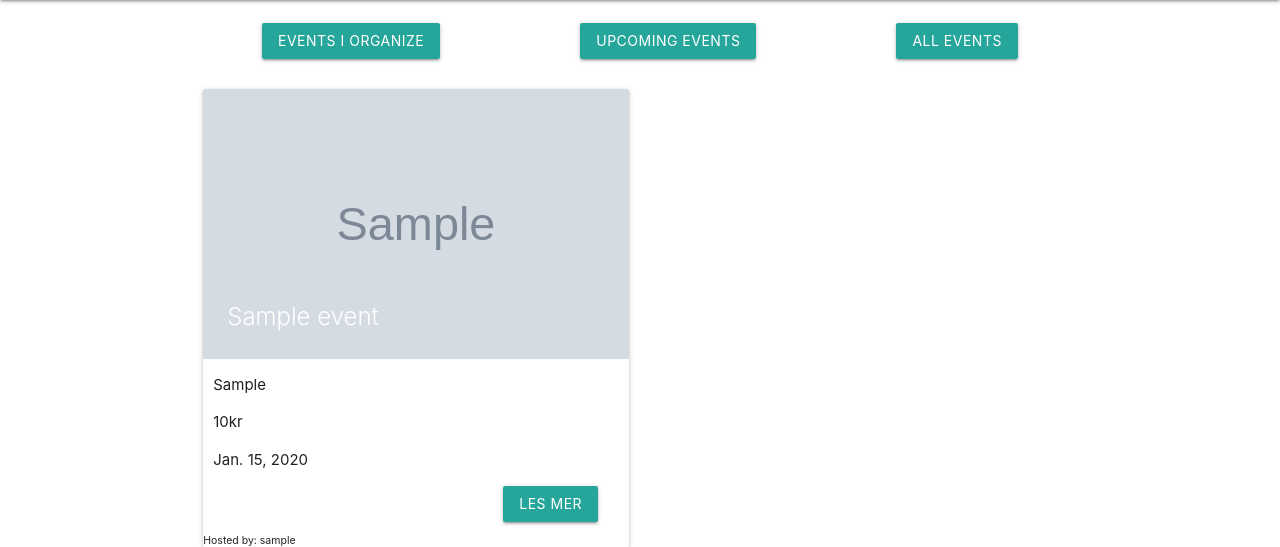
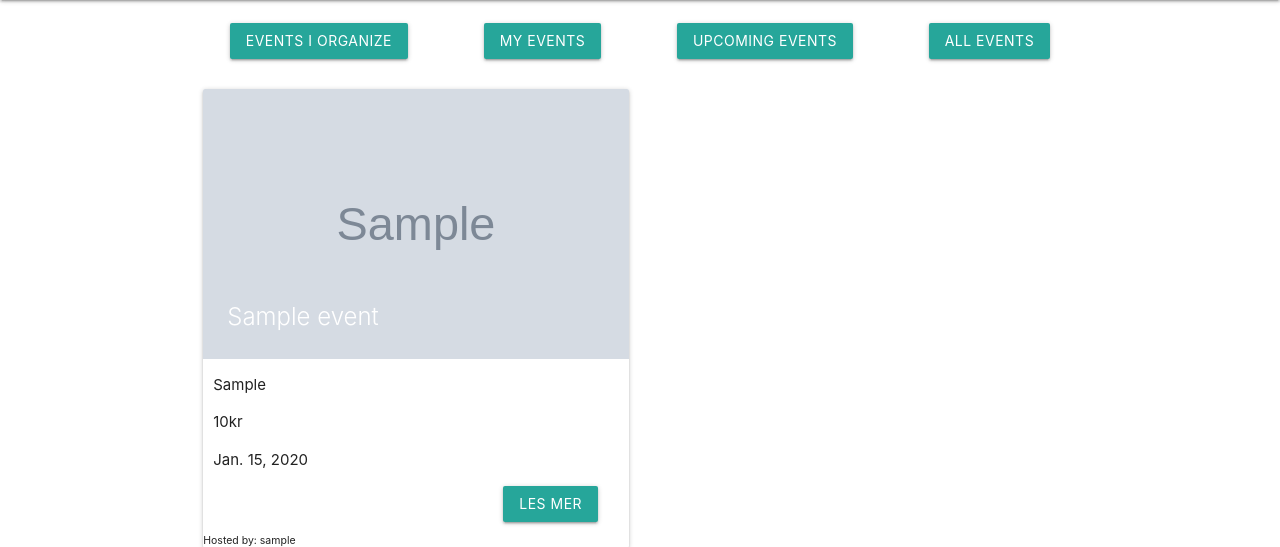
Before and after one commit to Magssch/Eventify, a Django app: page /events/ in a window 1280 px wide. Shown: the part 64-611 px from the top of the page. Run offline with Django 3.2, Linux system fonts and the light colour scheme; a user stored in the database is signed in; tables that the repository leaves empty hold one stand-in row (values such as "Sample post"); grey boxes marked "Sample" are stand-in pictures; some libraries are stand-ins or nearby versions.

Commit message:
#34 Added "My Events"-list
The  "My Events"-list shows only the eventsa the user is attending

```diff
--- a/main/templates/main/events.html
+++ b/main/templates/main/events.html
@@ -16,6 +16,11 @@
             {% if user.is_staff %}
                 <a style="margin: auto" href="?organizer=True" class="waves-effect waves-light btn">Events I organize</a>
             {% endif %}
+
+            {% if user.is_authenticated %}
+                <a style="margin: auto" href="?my_events=True" class="waves-effect waves-light btn">My Events</a>
+            {% endif %}
+
             <a style="margin: auto" href="?" class="waves-effect waves-light btn">Upcoming events</a>
             <a style="margin: auto" href="?view_past=True" class="waves-effect waves-light btn">All events</a>
         </div>
--- a/main/views.py
+++ b/main/views.py
@@ -83,9 +83,12 @@ def events(request):
 	now = timezone.now()
 	view_past = request.GET.get('view_past', False) == 'True'
 	organizer = request.GET.get('organizer', False)
+	my_events = request.GET.get('my_events', False)
 
 	if organizer != False:
 		events_list = Event.objects.filter(organizer = request.user)
+	elif my_events != False:
+		events_list = Event.objects.filter(attendee__user = request.user)
 	elif view_past:
 		events_list = Event.objects.all()
 	else:
```
